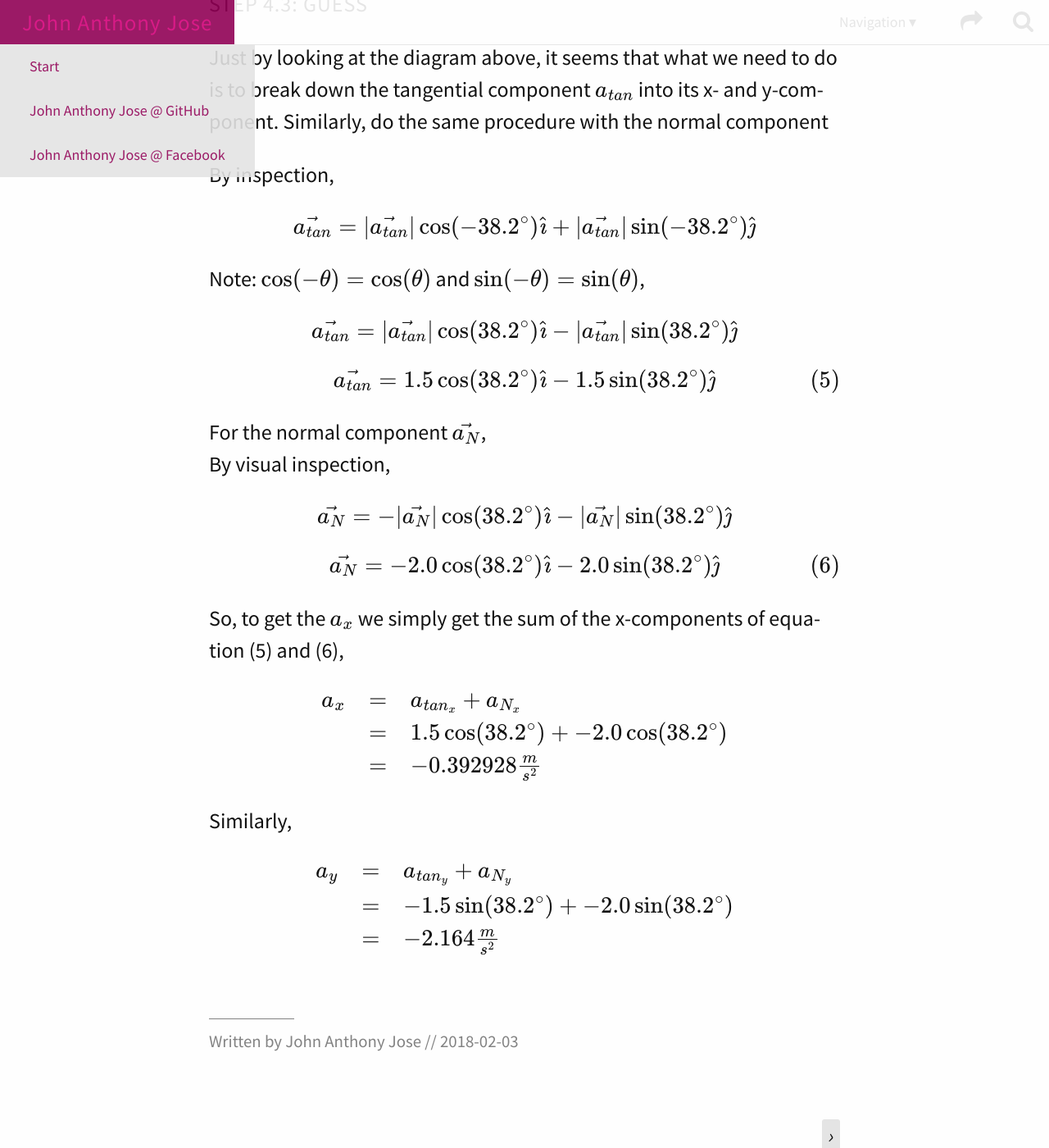
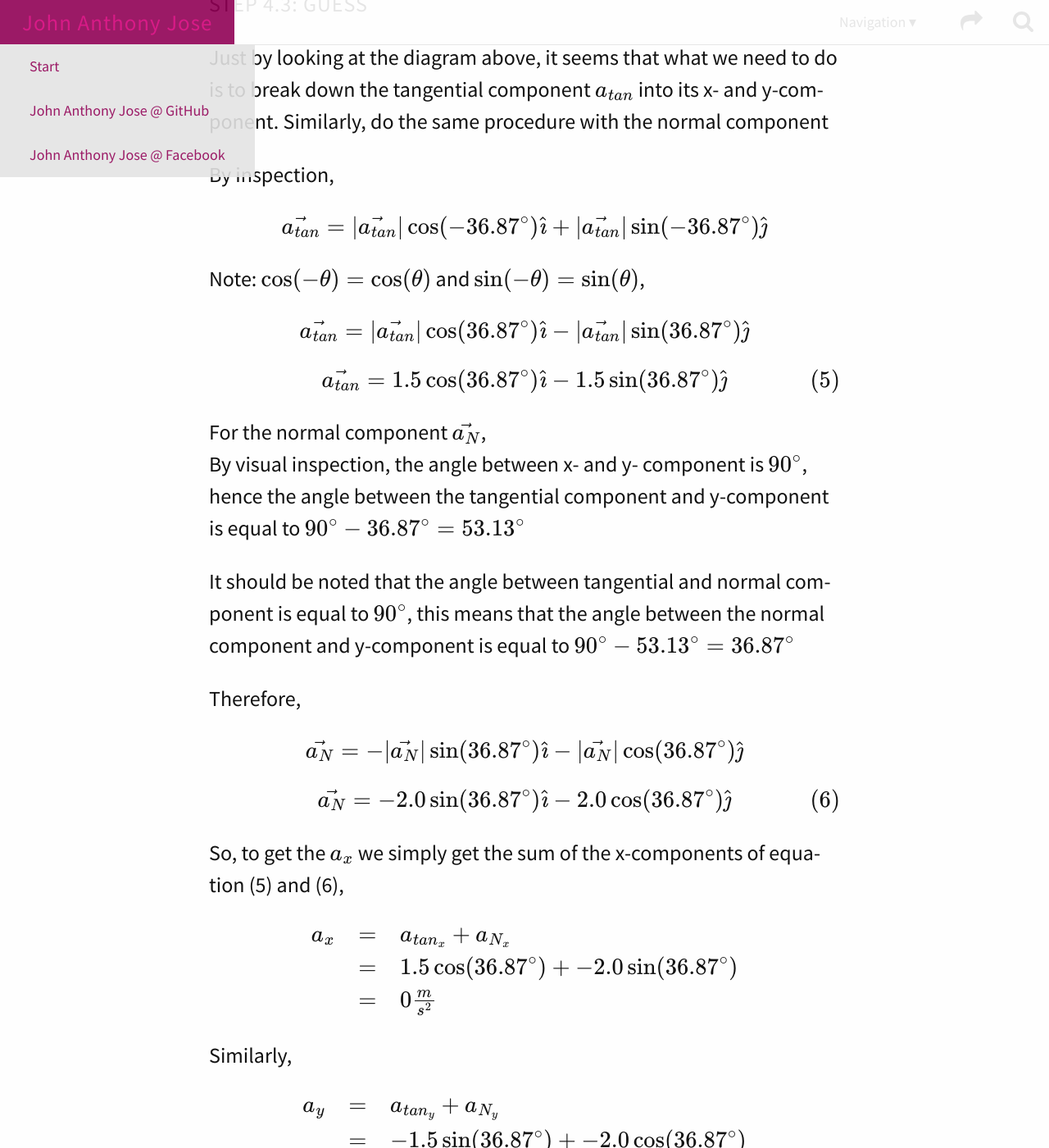
Before and after one commit to johnanthonyjose/johnanthonyjose.github.io, a Jekyll site: the page built from _posts/2018-02-03-curvilinear-example1.md, in a window 1280 px wide and 1400 px high, scrolled down 4768 px. Shown: the whole window at 82% size. Built offline with Jekyll 4.4.1, drawn with Linux system fonts in a browser that asks for light colours; formulas are drawn with MathJax 3; some of the changed text lies outside the part shown.

Commit message:
Fixed typo errors
- wrong computation on b.)

```diff
--- a/_posts/2018-02-03-curvilinear-example1.md
+++ b/_posts/2018-02-03-curvilinear-example1.md
@@ -123,30 +123,34 @@ Just by looking at the diagram above, it seems that what we need to do is to bre
 
 By inspection,
 
-$$ \vec{a_{tan}} = |\vec{a_{tan}}|\cos(-38.2^\circ) \hat{\imath} + |\vec{a_{tan}}|\sin(-38.2^\circ) \hat{\jmath} $$
+$$ \vec{a_{tan}} = |\vec{a_{tan}}|\cos(-36.87^\circ) \hat{\imath} + |\vec{a_{tan}}|\sin(-36.87^\circ) \hat{\jmath} $$
 
 Note: $\cos(-\theta) = \cos(\theta)$ and $\sin(-\theta) = \sin(\theta) $,
 
-$$ \vec{a_{tan}} = |\vec{a_{tan}}|\cos(38.2^\circ) \hat{\imath} - |\vec{a_{tan}}|\sin(38.2^\circ) \hat{\jmath} $$
+$$ \vec{a_{tan}} = |\vec{a_{tan}}|\cos(36.87^\circ) \hat{\imath} - |\vec{a_{tan}}|\sin(36.87^\circ) \hat{\jmath} $$
 
 <div>
 $$
    \begin{equation}
-      \vec{a_{tan}} = 1.5\cos(38.2^\circ) \hat{\imath} - 1.5\sin(38.2^\circ) \hat{\jmath}
+      \vec{a_{tan}} = 1.5\cos(36.87^\circ) \hat{\imath} - 1.5\sin(36.87^\circ) \hat{\jmath}
    \end{equation}
 $$
 </div>
 
 
 For the normal component $\vec{a_{N}}$,<br  />
-By visual inspection,
+By visual inspection, the angle between x- and y- component is $ 90^\circ$, hence the angle between the tangential component and y-component is equal to $ 90^\circ - 36.87^\circ = 53.13^\circ$
 
-$$ \vec{a_{N}} = -|\vec{a_{N}}|\cos(38.2^\circ) \hat{\imath} - |\vec{a_{N}}|\sin(38.2^\circ) \hat{\jmath} $$
+It should be noted that the angle between tangential and normal component is equal to $ 90^\circ$, this means that the angle between the normal component and y-component is equal to $ 90^\circ - 53.13^\circ = 36.87^\circ$
+
+Therefore,
+
+$$ \vec{a_{N}} = -|\vec{a_{N}}|\sin(36.87^\circ) \hat{\imath} - |\vec{a_{N}}|\cos(36.87^\circ) \hat{\jmath} $$
 
 <div>
 $$
    \begin{equation}
-      \vec{a_{N}} = -2.0\cos(38.2^\circ) \hat{\imath} - 2.0\sin(38.2^\circ) \hat{\jmath}
+      \vec{a_{N}} = -2.0\sin(36.87^\circ) \hat{\imath} - 2.0\cos(36.87^\circ) \hat{\jmath}
    \end{equation}
 $$
 </div>
@@ -158,8 +162,8 @@ So, to get the $a_{x}$ we simply get the sum of the x-components of equation (5)
 $$
     \begin{array}{lcl}
         a_{x} & = & a_{tan_{x}} + a_{N_{x}} \\
-              & = & 1.5\cos(38.2^\circ) + -2.0\cos(38.2^\circ) \\
-              & = & -0.392928 \frac{m}{s^2}
+              & = & 1.5\cos(36.87^\circ) + -2.0\sin(36.87^\circ) \\
+              & = & 0 \frac{m}{s^2}
     \end{array}
 $$
 </div>
@@ -169,8 +173,8 @@ Similarly,
 $$
     \begin{array}{lcl}
         a_{y} & = & a_{tan_{y}} + a_{N_{y}} \\
-              & = & -1.5\sin(38.2^\circ) + - 2.0\sin(38.2^\circ) \\
-              & = & -2.164 \frac{m}{s^2}
+              & = & -1.5\sin(36.87^\circ) + - 2.0\cos(36.87^\circ) \\
+              & = & -2.5 \frac{m}{s^2}
     \end{array}
 $$
 </div>
```
Also changed, not shown: 3 other files.
